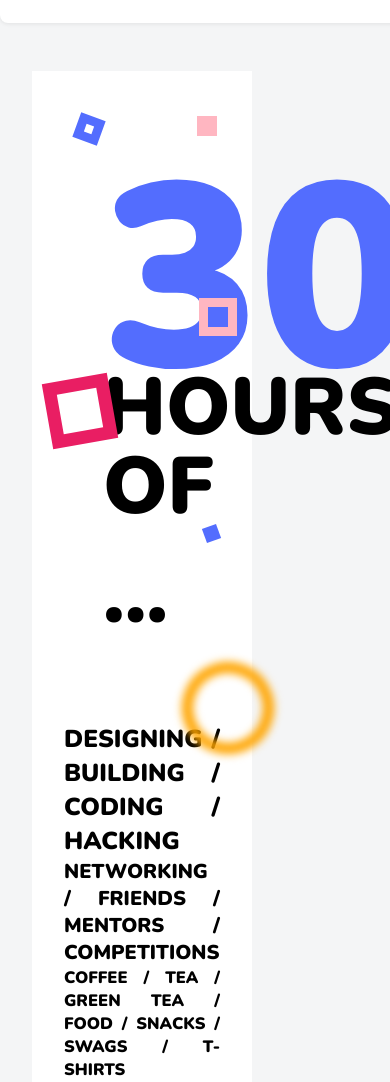
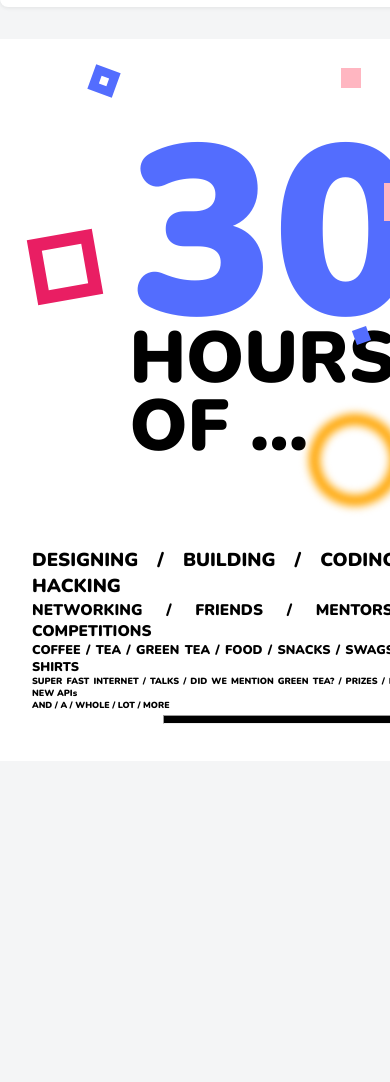
Before and after one commit to aesher9o1/react-drag-layout, a React (Create React App) app: page / in a window 390 px wide. Shown: the part 866-1948 px from the top of the page. After the commit the page ends 1627 px from the top, so only its background shows below. Built offline with nearby package versions, Linux system fonts and the light colour scheme; no server answers; the database is empty.

Commit message:
task two responsive css modified

```diff
--- a/src/App.js
+++ b/src/App.js
@@ -18,10 +18,10 @@ function App() {
 
 
   return (
-    <div>
+    <section >
       <Drag options={options} />
       <Tasktwo />
-    </div>
+    </section>
 
   )
 }
--- a/src/components/Datalist.css
+++ b/src/components/Datalist.css
@@ -1,7 +1,7 @@
 .wrapper {
     position: absolute;
     padding: 0px 16px 16px 16px;
-    width: 41%;
+    width: 40vw;
     top: 3.5em;
     left: 0;
     z-index: 1000;
--- a/src/components/Drag.css
+++ b/src/components/Drag.css
@@ -1,5 +1,5 @@
 .card {
-    width: 90vw;
+    width: 90vw !important;
     margin: 2em;
     background-color: rgb(255, 255, 255);
     box-shadow: rgba(0, 0, 0, 0.08) 0px 1px 4px 0px;
@@ -64,7 +64,7 @@ ul {
 }
 
 
-@media only screen and (max-width: 600px) {
+@media only screen and (max-width: 768px) {
     ul {
         -webkit-column-count: 1;
         -moz-column-count: 1;
@@ -72,6 +72,7 @@ ul {
     }
 
     .card {
-        margin: 1em 0 1em 0;
+        margin: 0;
+        width: 100vw;
     }
 }
--- a/src/components/Tasktwo.css
+++ b/src/components/Tasktwo.css
@@ -22,14 +22,14 @@
     font-family: 'Nunito', sans-serif;
     color: #536DFE;
     font-weight: 900;
-    margin-bottom: -105px;
-    font-size: 260px;
+    margin-bottom: -90px;
+    font-size: 15rem;
 }
 
 .hours {
     color: black;
     display: block;
-    font-size: 80px;
+    font-size: 4.5rem;
     font-style: normal;
     font-weight: 900;
 }
@@ -45,35 +45,35 @@
 
 h1 {
     font-weight: 900;
-    font-size: 24.4px;
+    font-size: 1.52rem;
     margin: 0;
     padding: 0;
 }
 
 h2 {
     font-weight: 900;
-    font-size: 20px;
+    font-size: 1.25rem;
     margin: 0;
     padding: 0;
 }
 
 h3 {
     font-weight: 900;
-    font-size: 16.5px;
+    font-size: 1.03rem;
     margin: 0;
     padding: 0;
 }
 
 h4 {
     font-weight: 900;
-    font-size: 11.6px;
+    font-size: 0.726rem;
     margin: 0;
     padding: 0;
 }
 
 h5 {
     font-weight: 900;
-    font-size: 9.6px;
+    font-size: 0.7rem;
     margin: 0;
     background: white;
     padding: 0;
@@ -82,7 +82,7 @@ h5 {
 
 .underline {
     margin-top: 4.3px;
-    width: 71%;
+    width: 67%;
     height: 7px;
     background: black;
     float: right
@@ -147,3 +147,40 @@ h5 {
     position: absolute;
     transform: rotate(-20deg);
 }
+
+@media only screen and (max-width: 768px) {
+    #main_content {
+        width: 100vw;
+        max-width: 100%;
+        margin: 2em 0 0 0;
+    }
+}
+
+
+@media only screen and (max-width: 414px) {
+    h1 {
+        font-size: 1.17rem;
+    }
+
+    h2 {
+        font-size: 0.96rem;
+    }
+
+    h3 {
+        font-size: 0.79rem;
+    }
+
+    h4 {
+        font-size: 0.56rem;
+    }
+
+    h5 {
+        font-size: 0.55rem;
+    }
+
+    .underline {
+
+        width: 66%;
+
+    }
+}
--- a/src/index.css
+++ b/src/index.css
@@ -1,10 +1,14 @@
-body {
+body,
+html {
   margin: 0;
+  padding: 0;
   font-family: 'Nunito', sans-serif;
   -webkit-font-smoothing: antialiased;
   -moz-osx-font-smoothing: grayscale;
   background-color: rgb(244, 245, 246);
-  overflow-x: hidden;
+  width: 100vw;
+  max-width: 100%;
+
 }
 
 code {
```
